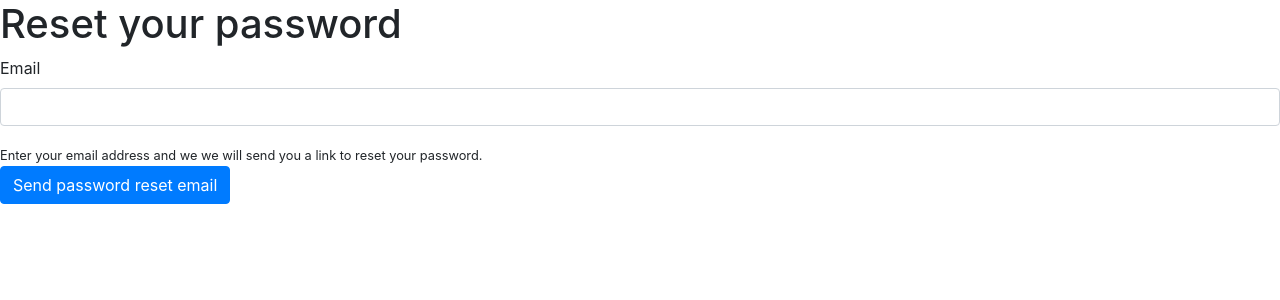
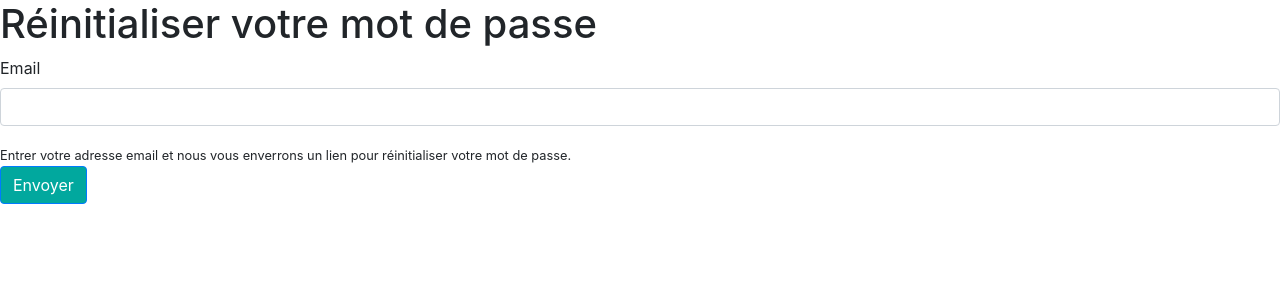
Before and after one commit to benjaminm68/CloudLearning, a Symfony app: template templates/reset_password/request.html.twig in a window 1280 px wide. Shown: the part 92-392 px from the top of the page. Run offline with Twig, Linux system fonts and the light colour scheme; the template is opened without the code that fills it, so the values that code supplies are empty; form fields are guessed from the names that the template uses; some libraries are stand-ins or nearby versions.

Commit message:
traduction

```diff
--- a/templates/reset_password/request.html.twig
+++ b/templates/reset_password/request.html.twig
@@ -6,17 +6,16 @@
     {% for flashError in app.flashes('reset_password_error') %}
         <div class="alert alert-danger" role="alert">{{ flashError }}</div>
     {% endfor %}
-    <h1>Reset your password</h1>
+    <h1>Réinitialiser votre mot de passe</h1>
 
     {{ form_start(requestForm) }}
         {{ form_row(requestForm.email) }}
         <div>
             <small>
-                Enter your email address and we we will send you a
-                link to reset your password.
+                Entrer votre adresse email et nous vous enverrons un lien pour réinitialiser votre mot de passe.
             </small>
         </div>
 
-        <button class="btn btn-primary">Send password reset email</button>
+        <button class="search btn btn-primary">Envoyer</button>
     {{ form_end(requestForm) }}
 {% endblock %}
```
